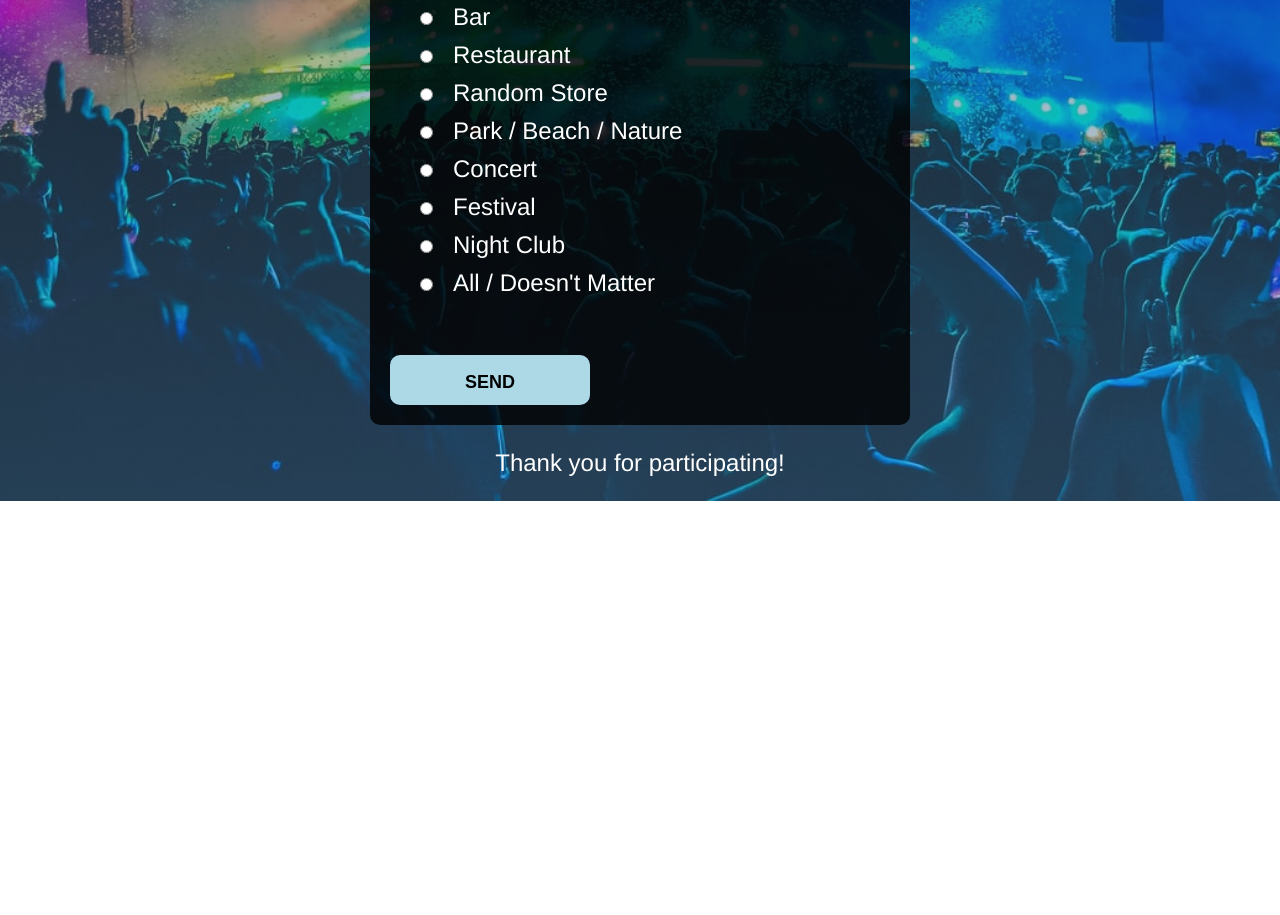
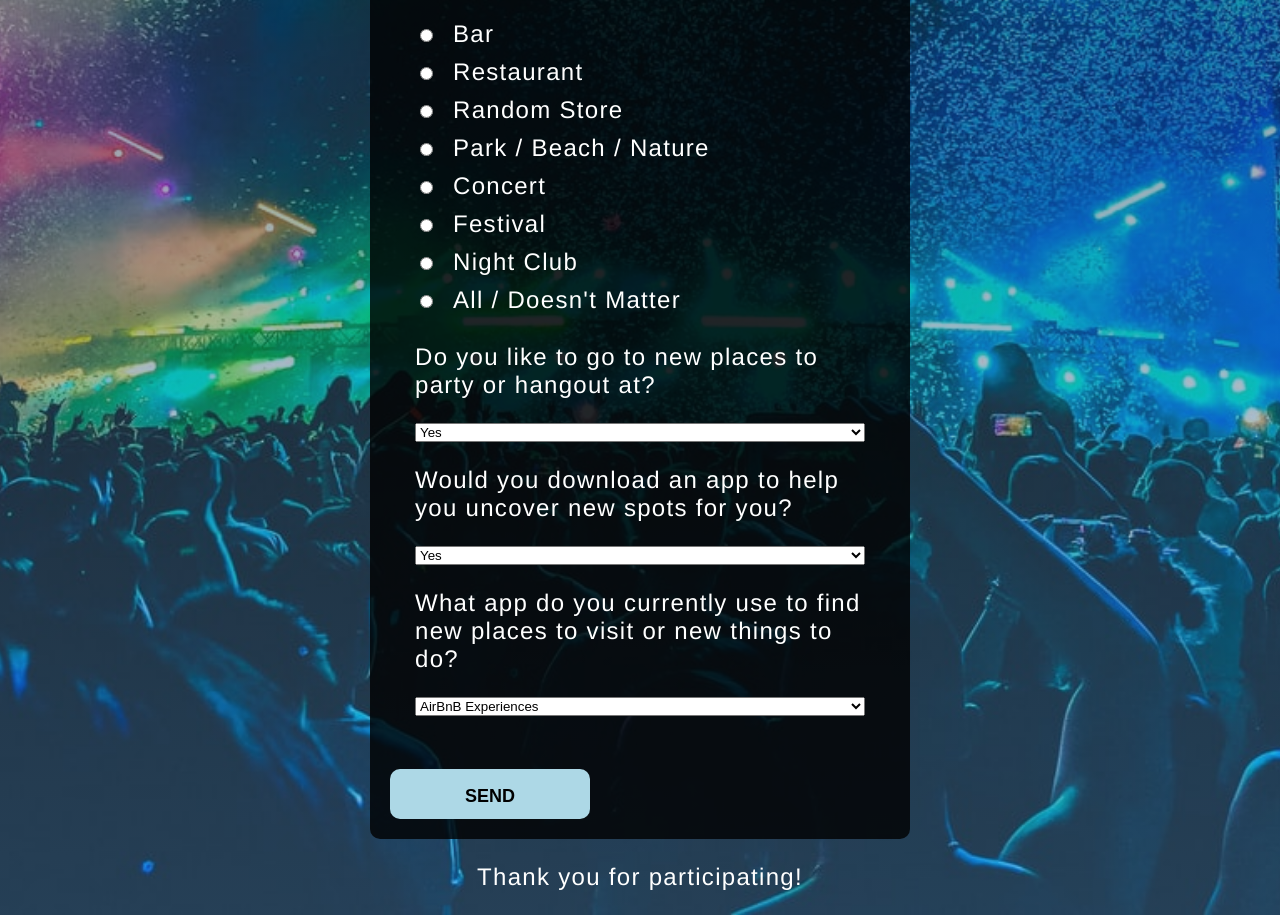
Before and after one commit to adis-tek/form, a plain HTML site: page index.html in a window 1280 px wide. Shown: the part 672-1587 px from the top of the page. Before the commit the page ends 1173 px from the top, so only its background shows below. Drawn offline with Linux system fonts and the light colour scheme.

Commit message:
updated questions

```diff
--- a/index.html
+++ b/index.html
@@ -20,8 +20,8 @@
         Age: <input type = "text" email = "age" />
         </div>
         <div class="form-group">
-            <p>How many times do you <br>go out in a month?</p>
-        <select name="cars" class="cars">
+            <p>How many times do you go out in a month?</p>
+        <select name="times" class="times">
             <option value="tesla">0-1</option>
             <option value="tesla">2-4</option>
             <option value="tesla">5-10</option>
@@ -62,6 +62,23 @@
         <input class="options" type="radio" id="option3" name="option1" value="option3">
         <label class="options" for="option1">All / Doesn't Matter</label>
         </div>
+        <p>Do you like to go to new places to party or hangout at?</p>
+        <select name="times" class="times">
+            <option value="yes">Yes</option>
+            <option value="no">No</option>
+        </select>
+        <p>Would you download an app to help you uncover new spots for you?</p>
+        <select name="times" class="times">
+            <option value="yes">Yes</option>
+            <option value="no">No</option>
+        </select>
+        <p>What app do you currently use to find new places to visit or new things to do?</p>
+        <select name="times" class="times">
+            <option value="tesla">AirBnB Experiences</option>
+            <option value="tesla">Instagram Explore Page</option>
+            <option value="tesla">Eventbrite</option>
+            <option value="tesla">Expedia</option>
+        </select>
         </div>
         <br>
         <input class="submit" type="submit" value="SEND">
--- a/style.css
+++ b/style.css
@@ -8,14 +8,17 @@
     color: white;
     font-family: 'Franklin Gothic Medium', 'Arial Narrow', Arial, sans-serif;
     font-size: 1.5rem;
+    letter-spacing: 1.3;
 }
 
 .title {
     text-align: center;
+    margin-top: 35px;
 }
 
 .description {
     text-align: center;
+    margin-top: -10px;
 }
 
 body {
```
